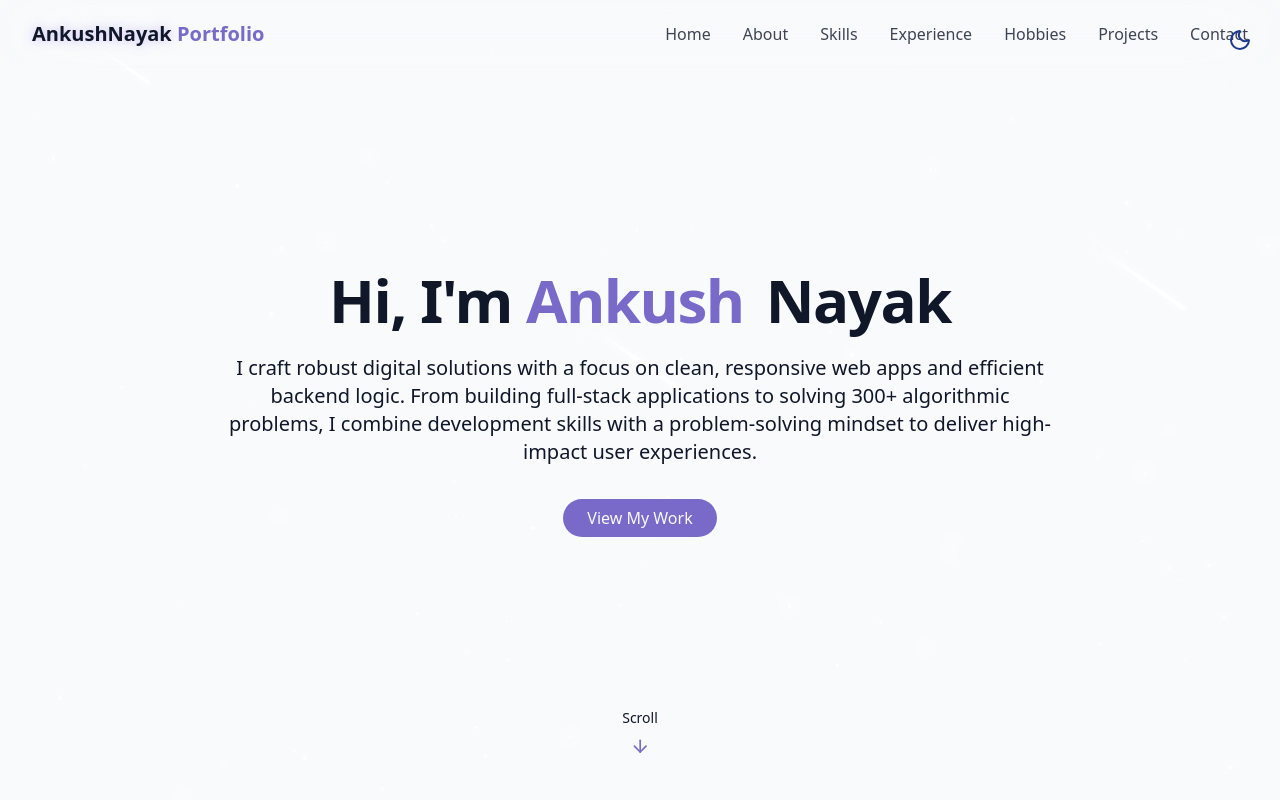
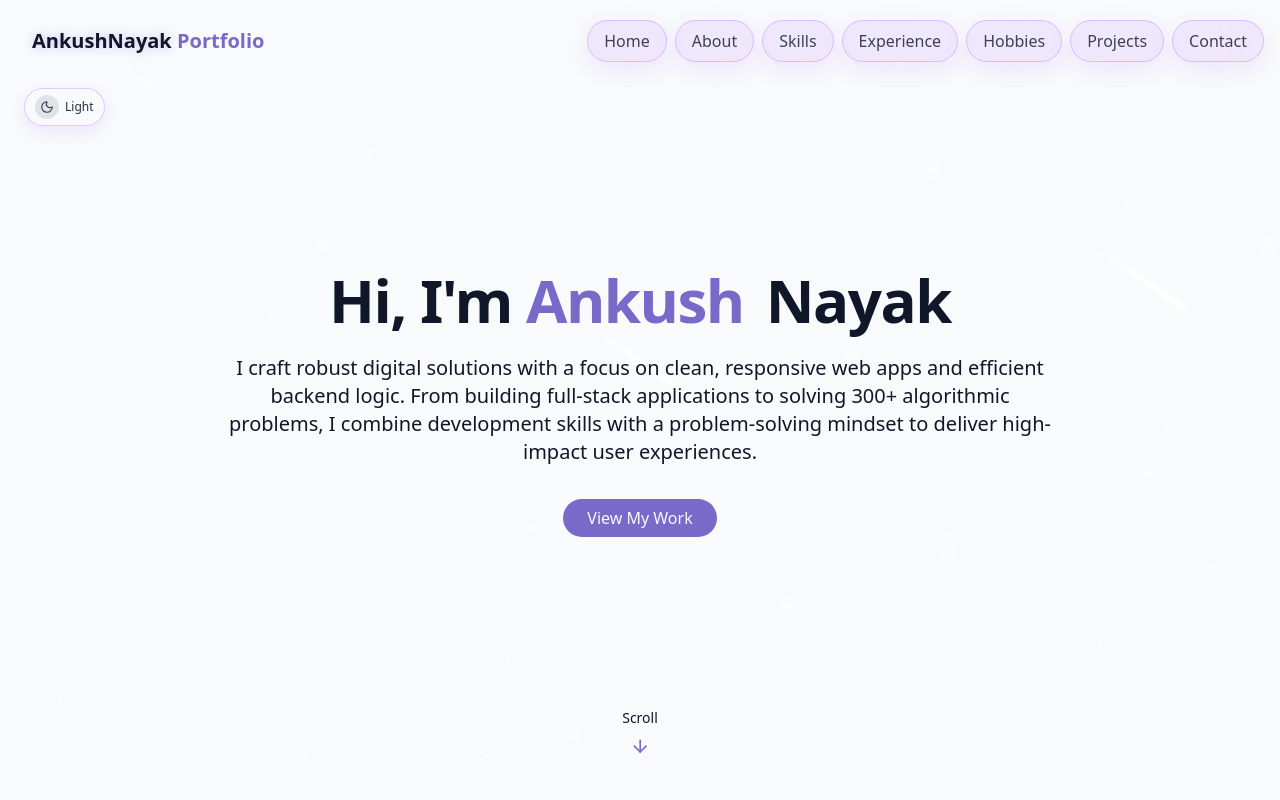
Before and after one commit to Ankush2213/portfolio-, a React (Vite) app: page / in a window 1280 px wide. Shown: the top 800 px of the page. Built offline with nearby package versions, Linux system fonts and the light colour scheme.

Commit message:
adding more things

```diff
--- a/src/components/Navbar.jsx
+++ b/src/components/Navbar.jsx
@@ -37,7 +37,7 @@ export const Navbar = () => {
         isScrolled ? "py-3 bg-background/80 backdrop-blur-md shadow-xs" : "py-5"
       )}
     >
-      <div className="container flex items-center justify-between">
+      <div className="container flex items-center justify-between pr-24 md:pr-4">
         <a
           className="text-xl font-bold text-primary flex items-center"
           href="#hero"
@@ -49,12 +49,12 @@ export const Navbar = () => {
         </a>
 
         {/* desktop nav */}
-        <div className="hidden md:flex space-x-8">
+        <div className="hidden md:flex items-center gap-2 flex-wrap justify-end max-w-[70%]">
           {navItems.map((item, key) => (
             <a
               key={key}
               href={item.href}
-              className="text-foreground/80 hover:text-primary transition-colors duration-300"
+              className="px-4 py-2 rounded-full border border-purple-400/40 bg-purple-500/10 text-foreground/80 backdrop-blur-md shadow-[0_0_0_1px_rgba(255,255,255,0.04)_inset,0_8px_24px_rgba(168,85,247,0.12)] transition-all duration-300 hover:-translate-y-0.5 hover:border-purple-300/60 hover:bg-purple-500/20 hover:text-primary"
             >
               {item.name}
             </a>
--- a/src/components/SignatureSection.jsx
+++ b/src/components/SignatureSection.jsx
@@ -1,7 +1,17 @@
 import React from "react";
 import profile from "../assets/profile/profile.jpeg";
+import { useToast } from "../hooks/use-toast";
 
 export const SignatureSection = () => {
+  const { toast } = useToast();
+
+  const handleSocialLifeClick = () => {
+    toast({
+      title: "Coming Soon",
+      description: "My social life section is being prepared. Stay tuned!",
+      duration: 5000,
+    });
+  };
   return (
     <section className="relative py-32 px-4 flex flex-col items-center text-center overflow-hidden">
       {/* soft blend overlay */}
@@ -36,6 +46,15 @@ export const SignatureSection = () => {
       <p className="relative z-10 mt-2 text-sm text-muted-foreground tracking-widest uppercase">
         I came. I saw. I conquered.
       </p>
+
+      <div className="relative z-10 mt-8 flex flex-wrap items-center justify-center gap-3">
+        <button
+          onClick={handleSocialLifeClick}
+          className="rounded-full border border-purple-400/40 bg-purple-500/10 px-4 py-2 text-sm font-medium text-foreground/90 backdrop-blur-md shadow-[0_0_0_1px_rgba(255,255,255,0.04)_inset,0_8px_24px_rgba(168,85,247,0.12)] transition-all duration-300 hover:-translate-y-0.5 hover:border-purple-300/60 hover:bg-purple-500/20"
+        >
+          Know More About My Social Life
+        </button>
+      </div>
     </section>
   );
 };
--- a/src/components/ThemeToggle.jsx
+++ b/src/components/ThemeToggle.jsx
@@ -1,9 +1,12 @@
 import { Moon, Sun } from "lucide-react";
-import { useEffect, useState } from "react";
+import { useEffect, useRef, useState } from "react";
 import { cn } from "@/lib/utils";
 
 export const ThemeToggle = () => {
   const [isDarkMode, setIsDarkMode] = useState(false);
+  const [position, setPosition] = useState({ x: 24, y: 88 });
+  const [isDragging, setIsDragging] = useState(false);
+  const dragOffset = useRef({ x: 0, y: 0 });
 
   useEffect(() => {
     const storedTheme = localStorage.getItem("theme");
@@ -28,19 +31,66 @@ export const ThemeToggle = () => {
     }
   };
 
+  useEffect(() => {
+    if (!isDragging) return;
+
+    const handlePointerMove = (event) => {
+      const nextX = Math.max(
+        12,
+        Math.min(window.innerWidth - 140, event.clientX - dragOffset.current.x)
+      );
+      const nextY = Math.max(
+        12,
+        Math.min(window.innerHeight - 48, event.clientY - dragOffset.current.y)
+      );
+
+      setPosition({ x: nextX, y: nextY });
+    };
+
+    const handlePointerUp = () => setIsDragging(false);
+
+    window.addEventListener("pointermove", handlePointerMove);
+    window.addEventListener("pointerup", handlePointerUp);
+
+    return () => {
+      window.removeEventListener("pointermove", handlePointerMove);
+      window.removeEventListener("pointerup", handlePointerUp);
+    };
+  }, [isDragging]);
+
+  const handlePointerDown = (event) => {
+    event.preventDefault();
+    setIsDragging(true);
+    dragOffset.current = {
+      x: event.clientX - position.x,
+      y: event.clientY - position.y,
+    };
+  };
+
   return (
     <button
       onClick={toggleTheme}
+      onPointerDown={handlePointerDown}
+      style={{ left: `${position.x}px`, top: `${position.y}px` }}
       className={cn(
-        "fixed max-sm:hidden top-5 right-5 z-50 p-2 rounded-full transition-colors duration-300",
-        "focus:outlin-hidden"
+        "fixed max-sm:hidden z-50 flex items-center gap-1.5 rounded-full border border-purple-400/40 bg-background/70 px-2.5 py-1.5 shadow-[0_0_0_1px_rgba(255,255,255,0.04)_inset,0_6px_16px_rgba(168,85,247,0.12)] backdrop-blur-md transition-all duration-300 hover:border-purple-300/60 hover:bg-background/90 focus:outline-none cursor-grab active:cursor-grabbing",
+        "focus:outline-none"
       )}
+      aria-label="Toggle theme"
+      title="Drag to move"
     >
-      {isDarkMode ? (
-        <Sun className="h-6 w-6 text-yellow-300" />
-      ) : (
-        <Moon className="h-6 w-6 text-blue-900" />
-      )}
+      <span
+        className={cn(
+          "flex h-6 w-6 items-center justify-center rounded-full transition-all duration-300",
+          isDarkMode ? "bg-yellow-400/20 text-yellow-300" : "bg-slate-900/10 text-slate-700"
+        )}
+      >
+        {isDarkMode ? <Sun className="h-3.5 w-3.5" /> : <Moon className="h-3.5 w-3.5" />}
+      </span>
+
+      <span className="text-xs font-medium text-foreground/90">
+        {isDarkMode ? "Dark" : "Light"}
+      </span>
     </button>
   );
 };
```
